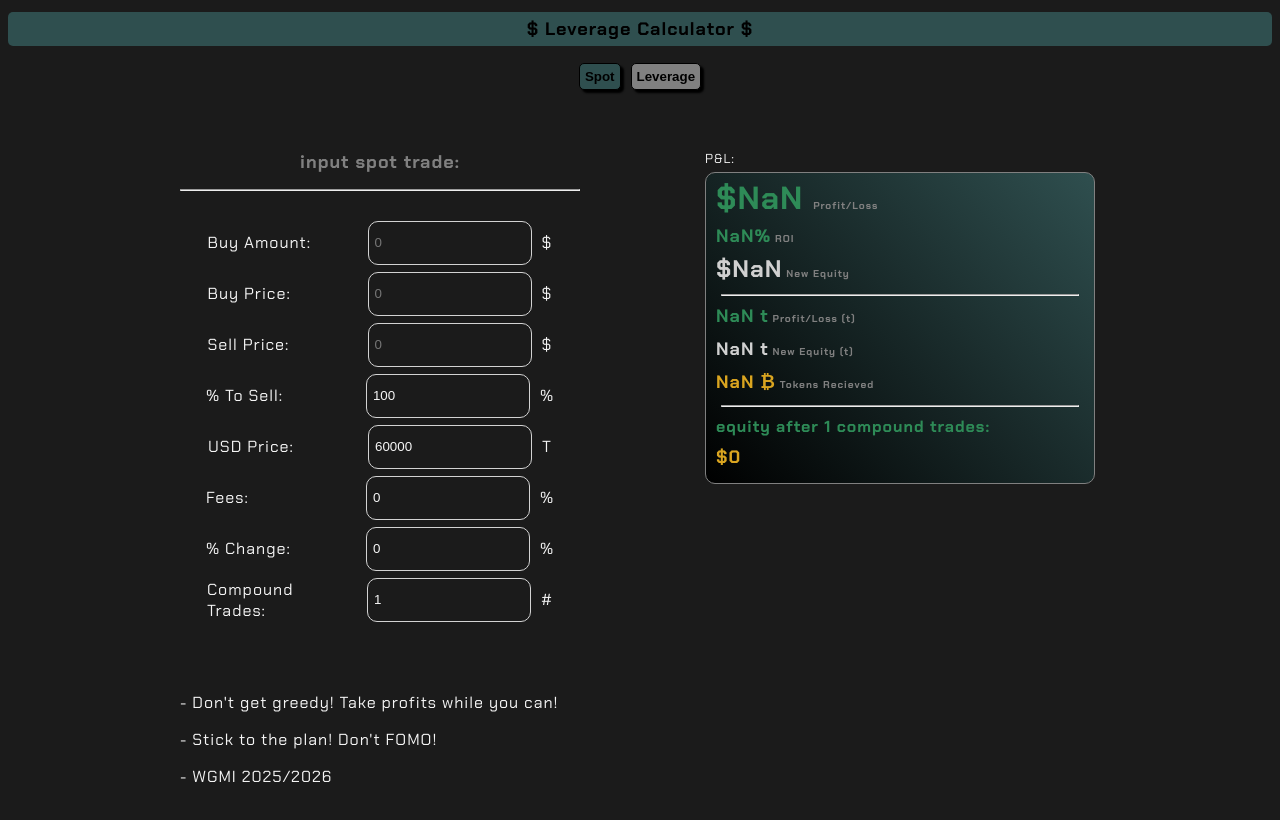
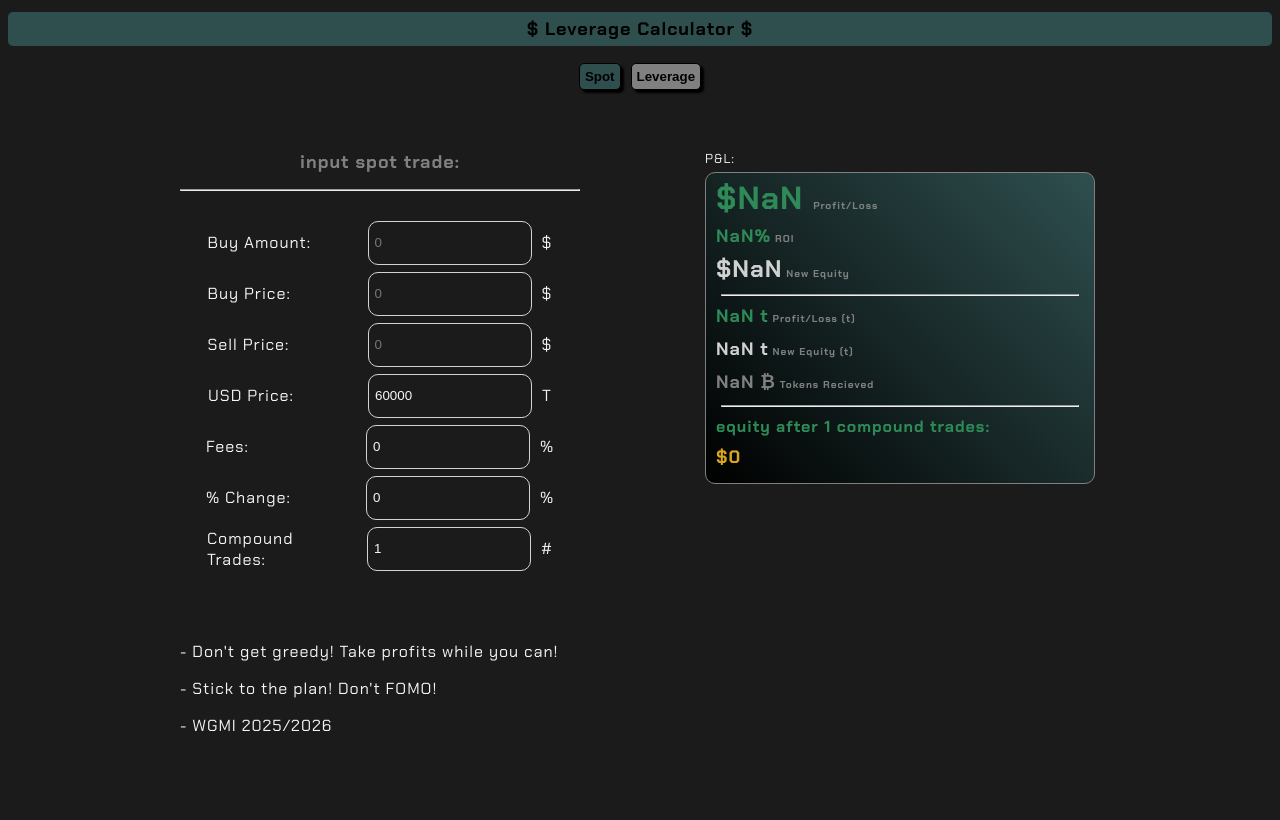
Before and after one commit to samdeez/leverage-calculator, a React (Create React App) app: page / in a window 1280 px wide. Shown: the top 820 px of the page. Built offline with nearby package versions, Linux system fonts and the light colour scheme.

Commit message:
ui fix 2

```diff
--- a/src/Spot.js
+++ b/src/Spot.js
@@ -118,6 +118,7 @@ const Spot = () => {
           <div className="inputSuffix">$</div>
         </div>
 
+        {/*
         <div className="inputContainer">
           <div className="inputLabel">% To Sell:</div>
           <input
@@ -129,6 +130,7 @@ const Spot = () => {
           />
           <div className="inputSuffix">%</div>
         </div>
+        */}
 
         <div className="inputContainer">
           <div className="inputLabel">USD Price:</div>
@@ -245,7 +247,7 @@ const Spot = () => {
             </span>
           </span>
           <br />
-          <span style={{ color: "goldenrod", fontSize: "large" }}>
+          <span style={{ color: "gray", fontSize: "large" }}>
             {(invest / enterPrice).toFixed(6)} ₿
             <span style={{ fontSize: "x-small", color: "gray" }}>
               {" "}
```
